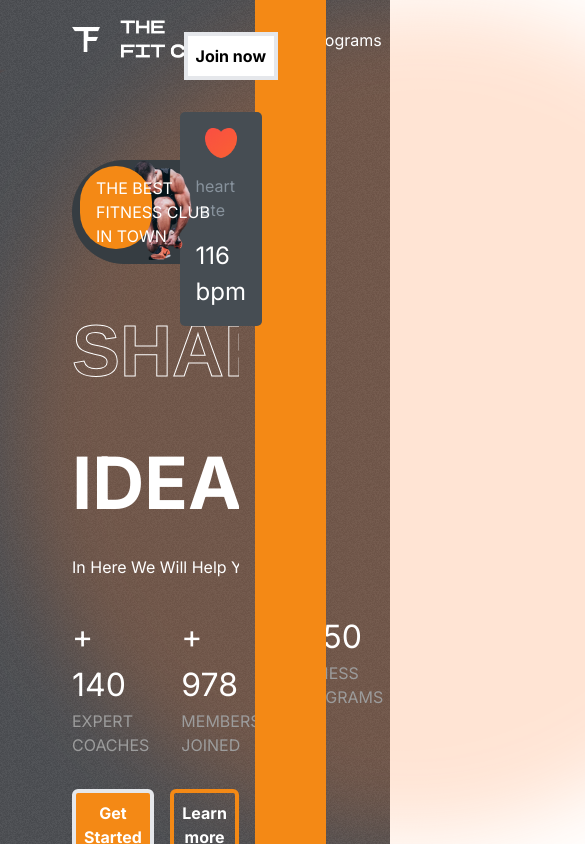
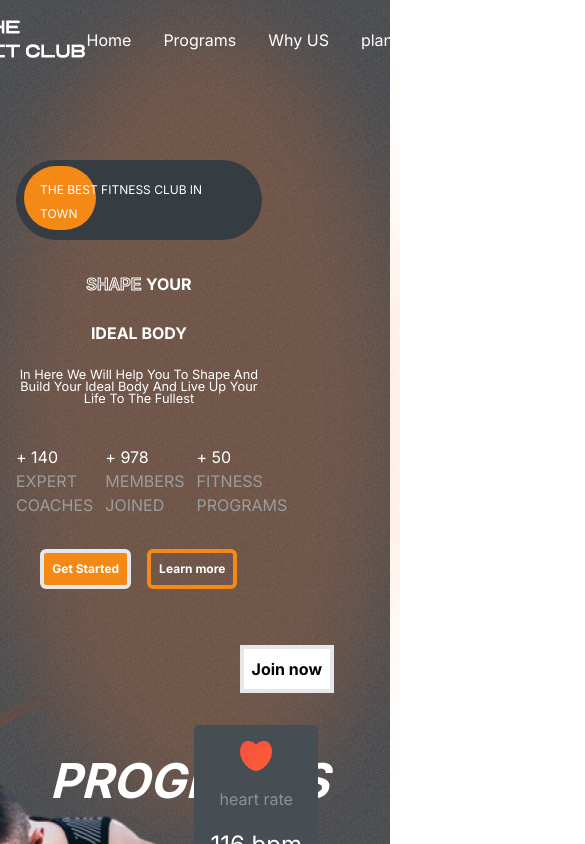
Before and after one commit to Bishboy/GymApp, a React (Vite) app: page / in a window 390 px wide. Shown: the top 844 px of the page, 585 px wide, since content can reach past the window. Built offline with nearby package versions, Linux system fonts and the light colour scheme.

Commit message:
animation added

```diff
--- a/package.json
+++ b/package.json
@@ -11,6 +11,7 @@
   },
   "dependencies": {
     "@emailjs/browser": "^4.4.1",
+    "framer-motion": "^11.11.1",
     "react": "^18.3.1",
     "react-dom": "^18.3.1",
     "react-icons": "^5.3.0"
--- a/src/component/Header.tsx
+++ b/src/component/Header.tsx
@@ -1,7 +1,15 @@
-import React from 'react'
+import React,{useState} from 'react'
 import Logo from '../../src/assets/logo.png'
+import { motion } from "framer-motion";
+import { MdLegendToggle } from "react-icons/md";
+
+const variants = {
+  open: { opacity: 1, x: 0 },
+  closed: { opacity: 0, x: "-100%" },
+};
 
 const Header = () => {
+    const [isOpen, setIsOpen] = useState(false);
   return (
     <div>
       <div className="flex justify-between items-center w-full">
@@ -15,6 +23,16 @@ const Header = () => {
             <li className="hover:text-[#f48915]">Testimony</li>
           </ul>
         </div>
+        {/* <motion.nav animate={isOpen ? "open" : "closed"} variants={variants}>
+          <MdLegendToggle onClick={() => setIsOpen((isOpen) => !isOpen)} />
+          <ul className="flex gap-[2rem] text-white cursor-pointer whitespace-nowrap bg-black ">
+            <li className="hover:text-[#f48915]">Home</li>
+            <li className="hover:text-[#f48915]">Programs</li>
+            <li className="hover:text-[#f48915]">Why US</li>
+            <li className="hover:text-[#f48915]"> plans</li>
+            <li className="hover:text-[#f48915]">Testimony</li>
+          </ul>
+        </motion.nav> */}
       </div>
     </div>
   );
--- a/src/component/Hero.tsx
+++ b/src/component/Hero.tsx
@@ -4,79 +4,98 @@ import hero_image from "../../src/assets/hero_image.png";
 import hero_image_black from "../../src/assets/hero_image_back.png";
 import Hearts from "../../src/assets/heart.png";
 import Calories from "../../src/assets/calories.png";
+import { motion } from "framer-motion";
 
 const Hero: React.FC = () => {
+
+  const transition = {type: 'spring', duration: 3}
   return (
-    <div className="flex justify-between px-[4rem]  gap-2  ">
-      <div className="blurr w-[52rem] blur-2xl h-[50rem] mt-5 animate-spin left-0 bg-[#fd782b]/20"></div>
-      <div className="py-[1rem] flex flex-col gap-[2rem] px-2 w-[70%] ">
+    <div className="flex flex-col md:flex-row justify-between md:px-[4rem] px-2  gap-2  ">
+      <div className="blurr w-[25rem]  lg:w-[52rem] blur-2xl h-[50rem] mt-5  left-0 bg-[#fd782b]/20"></div>
+      <div className="py-[1rem] flex items-center md:items-start flex-col gap-[2rem] px-2 w-[70%] ">
         <Header />
         <div className="mt-[4rem] bg-[#363d42] relative text-white items-center justify-start uppercase rounded-[4rem] w-fit p-4 px-6">
-          <div className="absolute z-10 bg-[#f48915] w-[4.5rem] h-[80%] left-[8px] top-[6px] rounded-[3rem]"></div>
-          <span className="z-50 relative">the best fitness club in town</span>
+          <motion.div className="absolute z-10 bg-[#f48915] w-[4.5rem] h-[80%] left-[8px] top-[6px] rounded-[3rem]"
+          initial={{left: '238px'}}
+          whileInView={{left:'8px'}}
+          transition={{...transition, type: 'tween'}}
+          >
+
+          </motion.div>
+          <span className="z-50 relative text-xs md:text-base">the best fitness club in town</span>
         </div>
 
-        <div className="flex flex-col gap-[1.5rem] uppercase text-[4.5rem] font-bold text-white truncate ">
+        <div className="flex flex-col gap-[1.5rem] uppercase md:text-[4.5rem] text-center md:text-start font-bold text-white truncate ">
           <div>
-            <span className="strokeText">Shape </span>
+            <span className="strokeText ">Shape </span>
             <span>Your</span>
           </div>
           <div>
             <span>Ideal Body</span>
           </div>
-          <div className="text-[1rem] font-light leading-3 w-[80%] capitalize mb-2">
-            <span>
+          <div className="md:text-[1rem] text-[0.8rem] font-light text-wrap md:text-nowrap  leading-3 md:w-[80%] capitalize mb-2">
+            <span >
               In here we will help you to shape and build your ideal body and
               live up your life to the fullest
             </span>
           </div>
         </div>
-        <div className="flex gap-[2rem]">
+        <div className="flex  gap-3 relative w-full items-center md:gap-[2rem]">
           <div className="flex flex-col">
-            <span className="text-white text-[2rem]">+ 140</span>
+
+            <span className="text-white md:text-[2rem] ">+ 140</span>
             <span className="text-[#9c9c9c] uppercase">Expert coaches</span>
           </div>
           <div className="flex flex-col">
-            <span className="text-white text-[2rem]">+ 978</span>
+            <span className="text-white md:text-[2rem]">+ 978</span>
             <span className="text-[#9c9c9c] uppercase">Members Joined</span>
           </div>
           <div className="flex flex-col">
-            <span className="text-white text-[2rem]">+ 50</span>
+            <span className="text-white md:text-[2rem]">+ 50</span>
             <span className="text-[#9c9c9c] uppercase">Fitness Programs</span>
           </div>
         </div>
-        <div className="flex gap-[1rem] ">
-          <button className="btn text-white bg-[#f48915] rounded-md w-[8rem]">
+        <div className="flex gap-[1rem]  justify-center md:justify-start ">
+          <button className="btn text-white md:textbase text-xs whitespace-nowrap bg-[#f48915] rounded-md md:w-[8rem]">
             Get Started
           </button>
-          <button className="btn text-white bg-transparent border-[#f48915] rounded-md w-[8rem]">
+          <button className="btn text-white md:text-base text-xs  whitespace-nowrap bg-transparent border-[#f48915] rounded-md md:w-[8rem]">
             Learn more
           </button>
         </div>
       </div>
 
-      <div className="flex flex-1 relative bg-[#f48915]">
+      <div className="flex flex-1 relative  md:bg-[#f48915]">
         <button className="btn bg-white absolute right-[3rem] text-black top-[2rem] whitespace-nowrap">
           Join now
         </button>
-        <div className="flex flex-col bg-[#464D53] items-center rounded-[5px] absolute right-[4rem] top-[7rem] w-fit p-[1rem]  h-fit gap-[1rem]">
+        <motion.div className="flex flex-col bg-[#464D53] items-center rounded-[5px] absolute right-[4rem] top-[7rem] w-fit p-[1rem]  h-fit gap-[1rem]"
+        initial={{right: '-1rem' }}
+        whileInView={{right: '4rem'}}
+        transition={transition}>
           <img src={Hearts} alt="" className="w-[2rem]" />
           <span className="text-[#87929c]">heart rate</span>
           <span className="text-white text-[1.5rem]">116 bpm</span>
-        </div>
+        </motion.div>
 
         <img
           src={hero_image}
           alt=""
           className="absolute top-[10rem] right-[8rem] w-[23rem]"
         />
-        <img
+        <motion.img
           src={hero_image_black}
+          initial={{right: '11rem'}}
+          whileInView={{right:'20rem'}}
+          transition={transition}
           alt=""
           className="absolute top-[4rem] right-[20rem] w-[15rem] -z-10"
         />
 
-        <div className="flex gap-[2rem]  p-[1rem] items-center justify-center px-[4rem] absolute top-[32rem] right-[28rem] w-fit rounded-[5px] bg-[#656565]">
+        <motion.div className="flex gap-[2rem]  p-[1rem] items-center justify-center px-[4rem] absolute top-[32rem] right-[28rem] w-fit rounded-[5px] bg-[#656565]"
+        initial={{right: '37rem'}}
+        whileInView={{right:'28rem'}}
+        transition={transition}>
           <img src={Calories} alt="" className="w-[3rem]" />
           <div className="flex flex-col justify-between">
             <span className="whitespace-nowrap text-sm">Calories Burned</span>
@@ -84,7 +103,7 @@ const Hero: React.FC = () => {
               220 kcal
             </span>
           </div>
-        </div>
+        </motion.div>
       </div>
     </div>
   );
--- a/src/component/Testimonial.tsx
+++ b/src/component/Testimonial.tsx
@@ -2,10 +2,14 @@ import React, { useState } from 'react'
 import { testimonialsData } from '../data/testimonialsData'
 import rightArrow from '../assets/rightArrow.png'
 import leftArrow from '../assets/leftArrow.png'
+import { motion } from 'framer-motion'
+
+
 const Testimonial = () => {
+   const transition = { type: "spring", duration: 3 };
     const [selected, setSelected] = useState(0)
     const tLength = testimonialsData.length;
-  //this is beautiful
+  //this is beautifulff
     const moveLeft= () => {
         if(selected === 0){
             setSelected(tLength -1)
@@ -28,9 +32,16 @@ const Testimonial = () => {
         <span className="text-orange-500 font-bold">testimonials</span>
         <span className="strokeText font-bold text-[3rem]">What they</span>
         <span className=" font-bold text-[3rem]">say about us</span>
-        <span className="capitalize  text-justfy">
+        <motion.span
+          key={selected}
+          initial={{ opacity: 0, x: -100 }}
+          animate={{ opacity: 1, x: 0 }}
+          exit={{ opacity: 0, x: 100 }}
+          transition={transition}
+          className="capitalize  text-justfy"
+        >
           {testimonialsData[selected].review}
-        </span>
+        </motion.span>
         <span>
           <span className="text-orange-500">
             {testimonialsData[selected].name}
@@ -39,9 +50,24 @@ const Testimonial = () => {
         </span>
       </div>
       <div className="relative flex-1">
-        <div className="absolute w-[17rem] h-[20rem] border-2 border-orange-400 right-[9rem] bg-transparent top-[0.9rem]"></div>
-        <div className="absolute w-[17rem] h-[19rem] top-[4rem] bg-orange-500 right-[7rem]"></div>
-        <img
+        <motion.div
+          initial={{ opacity: 0, x: -100 }}
+          transition={{ ...transition, duration: 2 }}
+          whileInView={{ opacity: 1, x: 0 }}
+          className="absolute w-[17rem] h-[20rem] border-2 border-orange-400 right-[9rem] bg-transparent top-[0.9rem]"
+        ></motion.div>
+        <motion.div
+          initial={{ opacity: 0, x: 100 }}
+          transition={{ ...transition, duration: 2 }}
+          whileInView={{ opacity: 1, x: 0 }}
+          className="absolute w-[17rem] h-[19rem] top-[4rem] bg-orange-500 right-[7rem]"
+        ></motion.div>
+        <motion.img
+          key={selected}
+          initial={{ opacity: 0, x: 100 }}
+          animate={{ opacity: 1, x: 0 }}
+          exit={{ opacity: 0, x: -100 }}
+          transition={transition}
           src={testimonialsData[selected].image}
           alt=""
           className="absolute w-[17rem] h-[20rem] object-cover right-[8rem] top-[2rem] "
```
Also changed, not shown: 1 other file (tests, documents, lock files or other folders).
